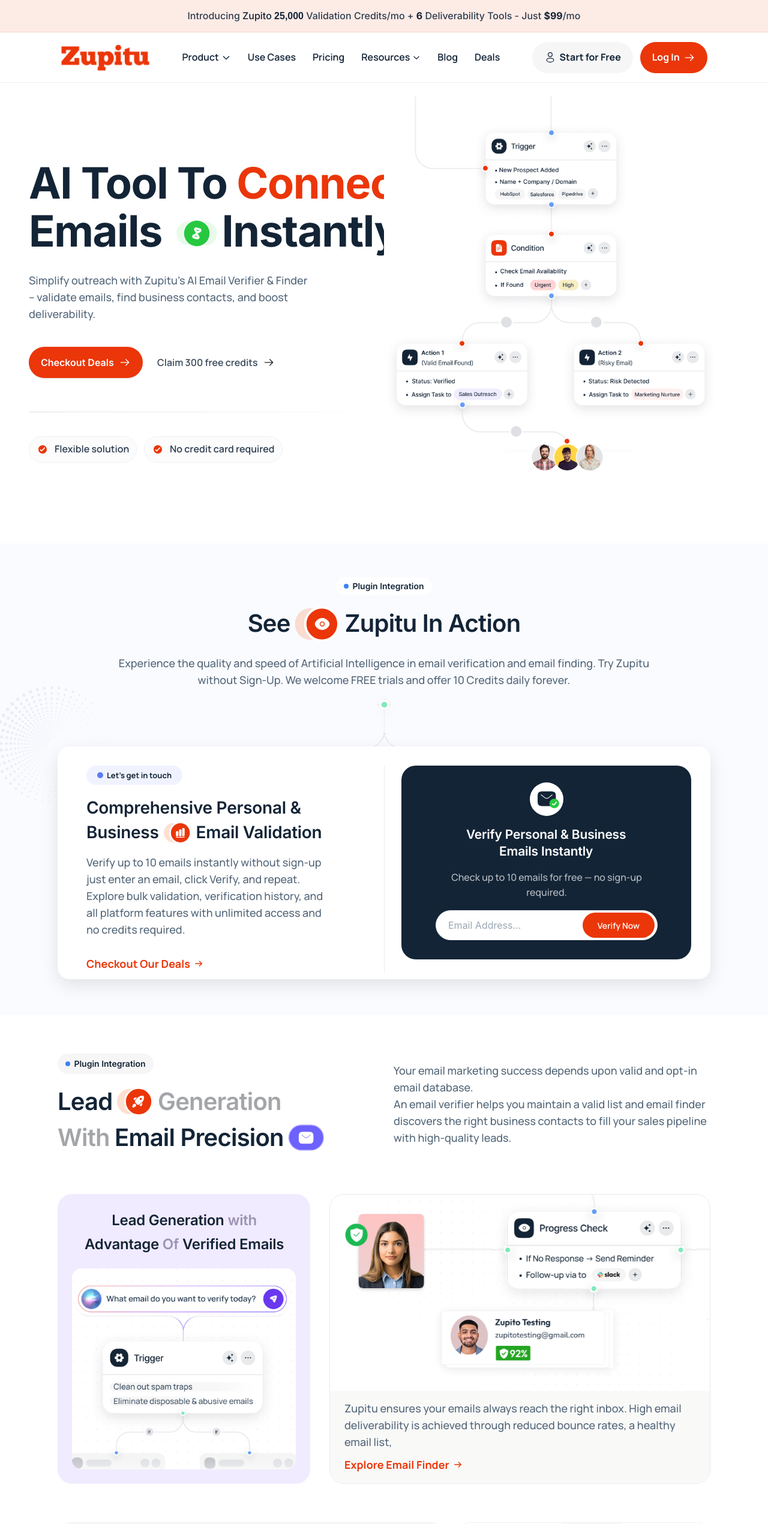
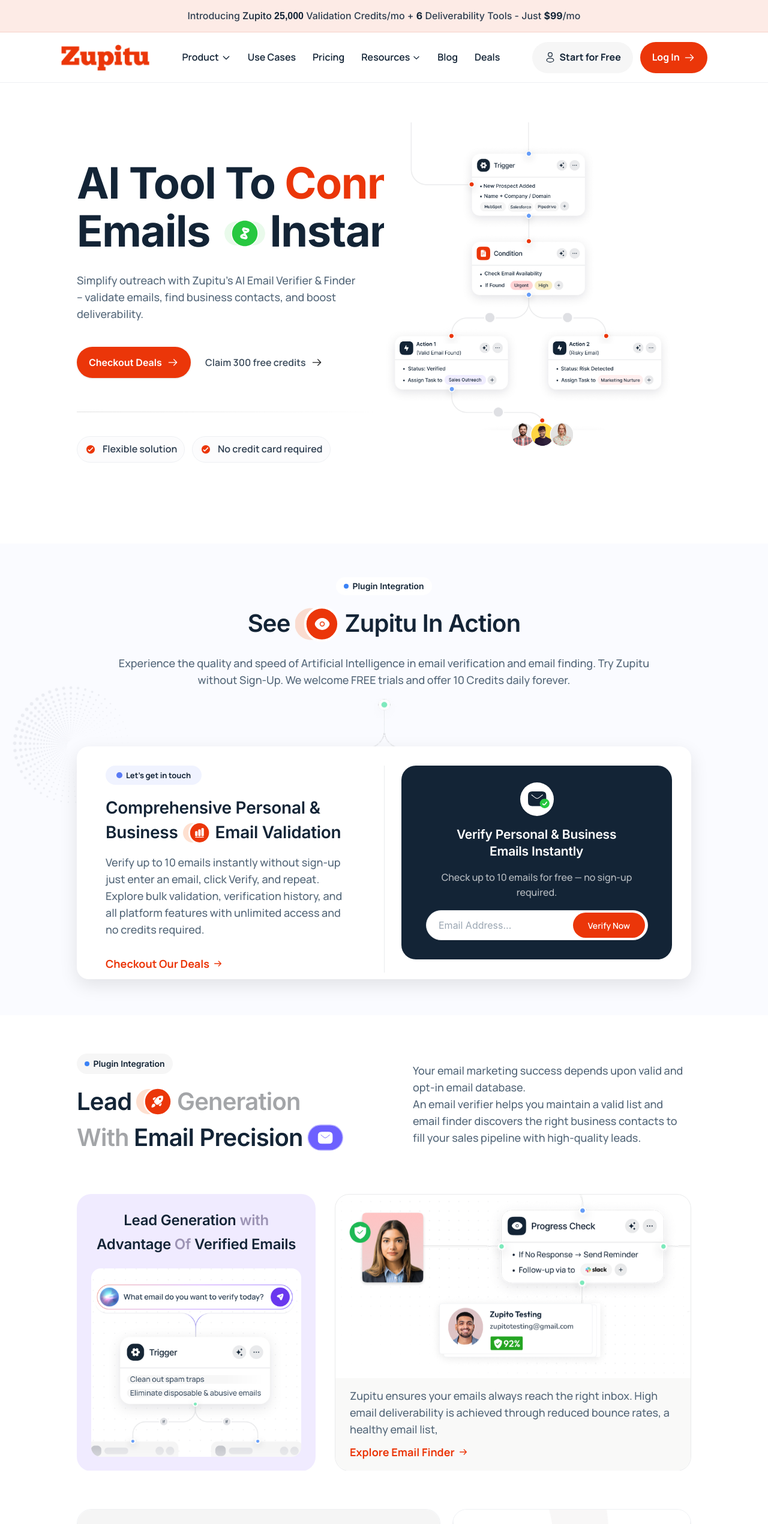
Before and after one commit to itfuturzMaharshi/zupito_website, a React (Vite) app: page / in a window 1280 px wide. Shown: the top 2540 px of the page at 60% size. Built offline with nearby package versions, Linux system fonts and the light colour scheme.

Commit message:
normal width chnage

```diff
--- a/src/components/header/Header.jsx
+++ b/src/components/header/Header.jsx
@@ -43,7 +43,7 @@
 
   return (
  <header
-  className="sticky top-0 lg:top-[54px] w-full h-[72px] sm:h-[76px] md:h-[80px] lg:h-[84px] bg-white/80 backdrop-blur-md border-b border-[#EEF0F3]"
+  className="sticky top-0 lg:top-[54px] w-full h-[72px] sm:h-[76px] md:h-[80px] lg:h-[84px] bg-white/80 border-b border-[#EEF0F3]"
   style={{ zIndex: 60 }}
 >
       {/* Container with responsive padding */}
--- a/src/components/homePage/ActionsPage.jsx
+++ b/src/components/homePage/ActionsPage.jsx
@@ -11,7 +11,7 @@
     >
       {/* Outer container mirrors HeroSection spacing rhythm */}
       <div className="w-full  px-6! sm:px-8! md:px-12! lg:px-16! xl:px-24! 2xl:px-[170px]! py-10! lg:py-14!">
-        <div className="max-w-[full] lg:max-w-[1362px] mx-auto relative">
+        <div className="max-w-[full] lg:max-w-[1024px] mx-auto relative">
           {/* Header copy */}
           <div className="text-center">
             <div
--- a/src/components/homePage/EmailFinder.jsx
+++ b/src/components/homePage/EmailFinder.jsx
@@ -11,7 +11,7 @@
     >
       {/* Outer container - follow ActionsPage spacing rhythm */}
       <div className="w-full px-6! sm:px-8! md:px-12! lg:px-16! xl:px-24! 2xl:px-[170px]! pt-10! sm:pt-12! md:pt-14! lg:pt-16! pb-10! lg:pb-16!">
-        <div className="max-w-[full] lg:max-w-[1362px] mx-auto">
+        <div className="max-w-[full] lg:max-w-[1024px] mx-auto">
           {/* First image: overall card container */}
           <div className="relative w-full bg-white  overflow-hidden">
             {/* Two column responsive layout */}
--- a/src/components/homePage/EmailFinderWorks.jsx
+++ b/src/components/homePage/EmailFinderWorks.jsx
@@ -40,7 +40,7 @@
         className="w-full px-6! sm:px-8! md:px-12! lg:px-16! xl:px-24! 2xl:px-[170px]! py-12! lg:py-14! overflow-visible"
         style={{ overflow: 'visible', minHeight: 'auto' }}
       >
-        <div className="max-w-[full] lg:max-w-[1362px] mx-auto relative overflow-visible">
+        <div className="max-w-[full] lg:max-w-[1024px] mx-auto relative overflow-visible">
           {/* Header */}
           <div className="text-center">
             <div
--- a/src/components/homePage/EmailPrecision.jsx
+++ b/src/components/homePage/EmailPrecision.jsx
@@ -11,7 +11,7 @@
     >
       {/* Outer container mirrors ActionsPage spacing rhythm */}
       <div className="w-full px-6! sm:px-8! md:px-12! lg:px-16! xl:px-24! 2xl:px-[170px]! pt-10! lg:pt-16!">
-        <div className="max-w-[full] lg:max-w-[1362px] mx-auto relative">
+        <div className="max-w-[full] lg:max-w-[1024px] mx-auto relative">
           {/* Main container - first image */}
           <div className="w-full max-w-[full] mx-auto h-auto  flex flex-col lg:flex-row lg:justify-between lg:items-center gap-6 md:gap-8 lg:gap-0">
             {/* Left section - second image */}
--- a/src/components/homePage/EmailsVerified.jsx
+++ b/src/components/homePage/EmailsVerified.jsx
@@ -11,7 +11,7 @@
     >
       {/* Outer container mirrors EmailPrecision spacing rhythm */}
       <div className="w-full h-full px-6! sm:px-8! md:px-12! lg:px-16! xl:px-24! 2xl:px-[170px]! pt-10! lg:pt-16!">
-        <div className="max-w-[full] lg:max-w-[1362px] mx-auto relative">
+        <div className="max-w-[full] lg:max-w-[1024px] mx-auto relative">
           {/* Main container - first image: width 1362px, height 624px, gap 24px */}
           <div className="w-full max-w-[full] mx-auto max-h-auto lg:h-[full] lg:flex items-stretch gap-6 md:gap-8">
             {/* Left column - second image: width 555px, height 623px, gap 20px, border-radius 24px, padding 24px, background #F0EBFF */}
--- a/src/components/homePage/FAQsPage.jsx
+++ b/src/components/homePage/FAQsPage.jsx
@@ -39,7 +39,7 @@
       <div className="w-full flex justify-center px-6! sm:px-8! md:px-12! lg:px-16! xl:px-24! 2xl:px-[170px]! pt-10! pb-4! lg:pt-14!">
         <div className="max-w-full mx-auto relative">
           {/* Header Section - max-width 1362px */}
-          <div className="w-full lg:max-w-[1362px] mx-auto">
+          <div className="w-full lg:max-w-[1024px] mx-auto">
             {/* FAQ Tag - width: 85px, height: 49px */}
             <div
               data-animate-item
--- a/src/components/homePage/HeroSection.jsx
+++ b/src/components/homePage/HeroSection.jsx
@@ -37,7 +37,7 @@
       >
         {/* Dots/backdrop spacing wrapper to mimic Figma breathing room */}
         <div className="w-full px-4! sm:px-6! md:px-8! lg:px-10! xl:px-12! pt-[16px]! sm:pt-[28px]! md:pt-[40px]! lg:pt-[52px]! pb-10!">
-          <div className="max-w-[1280px] mx-auto relative">
+          <div className="max-w-[1024px] mx-auto relative">
             <div className="grid grid-cols-1 lg:grid-cols-2 items-center gap-y-12 lg:gap-y-0 [@media(min-width:1024px)_and_(max-width:1279px)]:min-h-[calc(100vh-120px)]">
             {/* Copy */}
             <div className="order-2 lg:order-1 [@media(min-width:1024px)_and_(max-width:1279px)]:self-center pt-4 lg:pt-0">
--- a/src/components/homePage/Productivity.jsx
+++ b/src/components/homePage/Productivity.jsx
@@ -11,7 +11,7 @@
     >
       {/* Container rhythm mirrors ActionsPage */}
       <div className="w-full px-6! sm:px-8! md:px-12! lg:px-16! xl:px-24! 2xl:px-[170px]! py-10! lg:py-14!">
-        <div className="max-w-[full] lg:max-w-[1362px] mx-auto">
+        <div className="max-w-[full] lg:max-w-[1024px] mx-auto">
           {/* Top copy row (second image sizing intent) */}
           <div className="grid grid-cols-1 lg:grid-cols-[1.2fr_1.0fr] items-start">
             {/* Headline block on the left */}
--- a/src/components/homePage/Teams.jsx
+++ b/src/components/homePage/Teams.jsx
@@ -11,7 +11,7 @@
     >
       {/* Outer container spacing mirrors ActionsPage rhythm */}
       <div className="w-full px-6! sm:px-8! md:px-12! lg:px-16! xl:px-24! 2xl:px-[170px]! py-12! lg:py-16!">
-        <div className="max-w-[full] lg:max-w-[1362px] mx-auto">
+        <div className="max-w-[full] lg:max-w-[1024px] mx-auto">
           {/* Top badge */}
           <div
             data-animate-item
```
